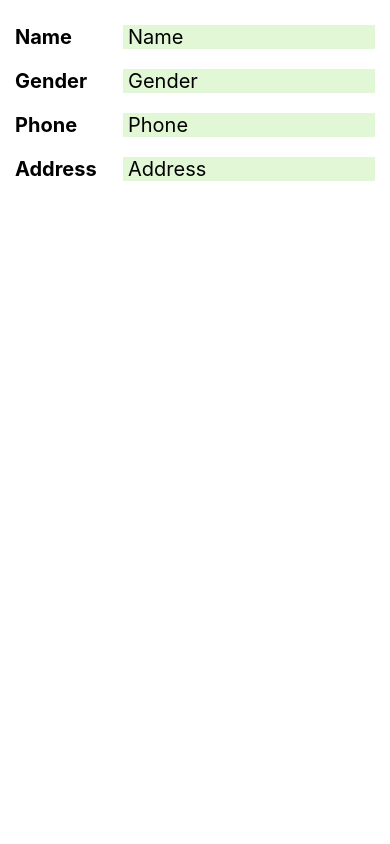
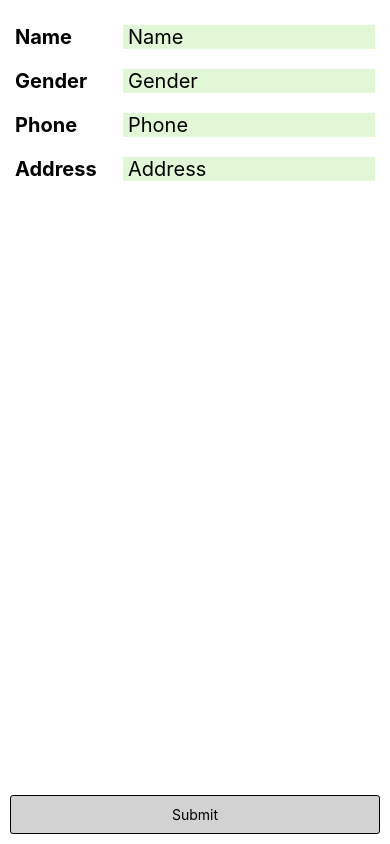
Before and after one commit to purwadhika-school/ProfileApp, a React Native app: screen / in a window 390 px wide. Built offline with nearby package versions, Linux system fonts and the light colour scheme.

Commit message:
Add button

```diff
--- a/App.js
+++ b/App.js
@@ -43,6 +43,10 @@ class App extends Component {
             <Text style={Styles.inputResult}>Address</Text>
           </View>
         </View>
+
+        <TouchableOpacity style={Styles.buttonSubmit}>
+          <Text style={Styles.textButton}>Submit</Text>
+        </TouchableOpacity>
       </View>
     )
   }
@@ -58,7 +62,17 @@ const Styles = StyleSheet.create({
   textContainer: { width: "30%" },
   text: { fontSize: 20, fontWeight: "bold" },
   inputContainer: { width: "70%", backgroundColor: "#e1f7d5" },
-  inputResult: { fontSize: 20, marginLeft: 5 }
+  inputResult: { fontSize: 20, marginLeft: 5 },
+  buttonSubmit: {
+    backgroundColor: "#d2d2d2",
+    borderRadius: 3,
+    borderWidth: 1,
+    position: "absolute",
+    bottom: 10,
+    right: 10,
+    left: 10
+  },
+  textButton: { textAlign: "center", margin: 10 }
 })
 
 export default App
```
